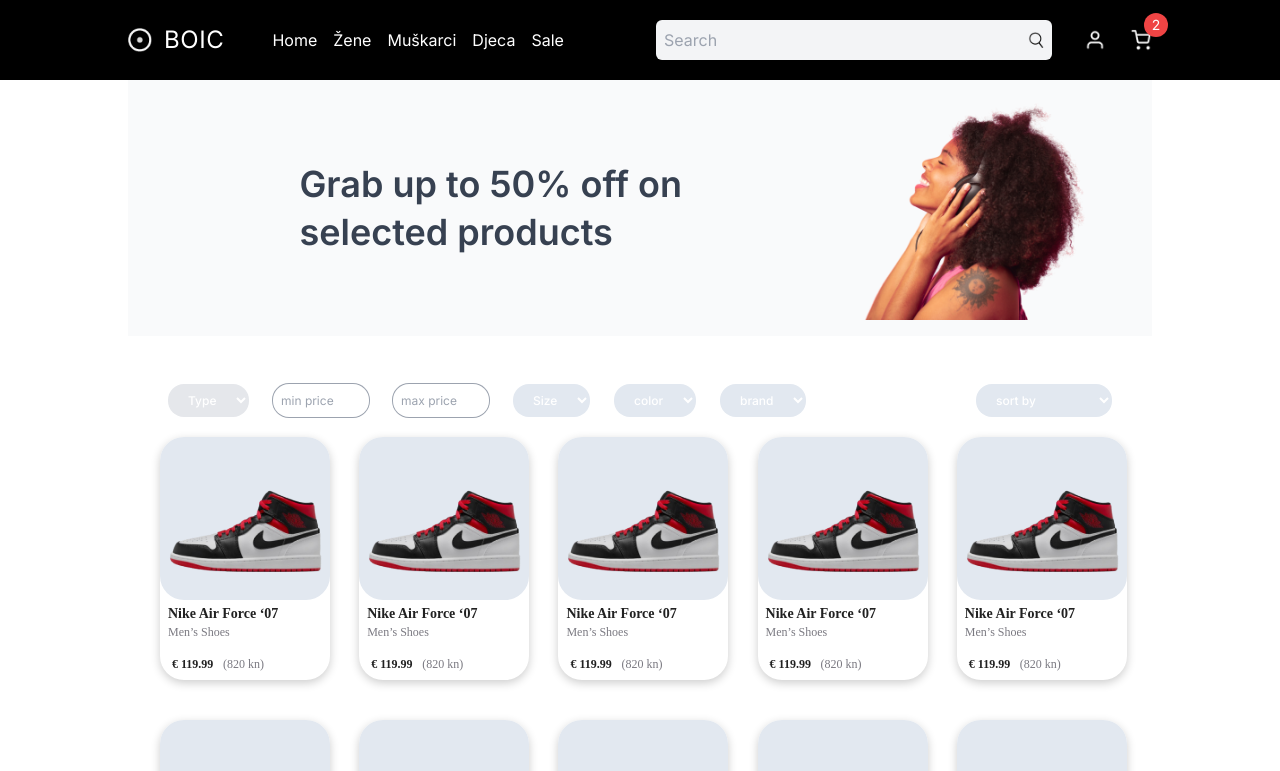
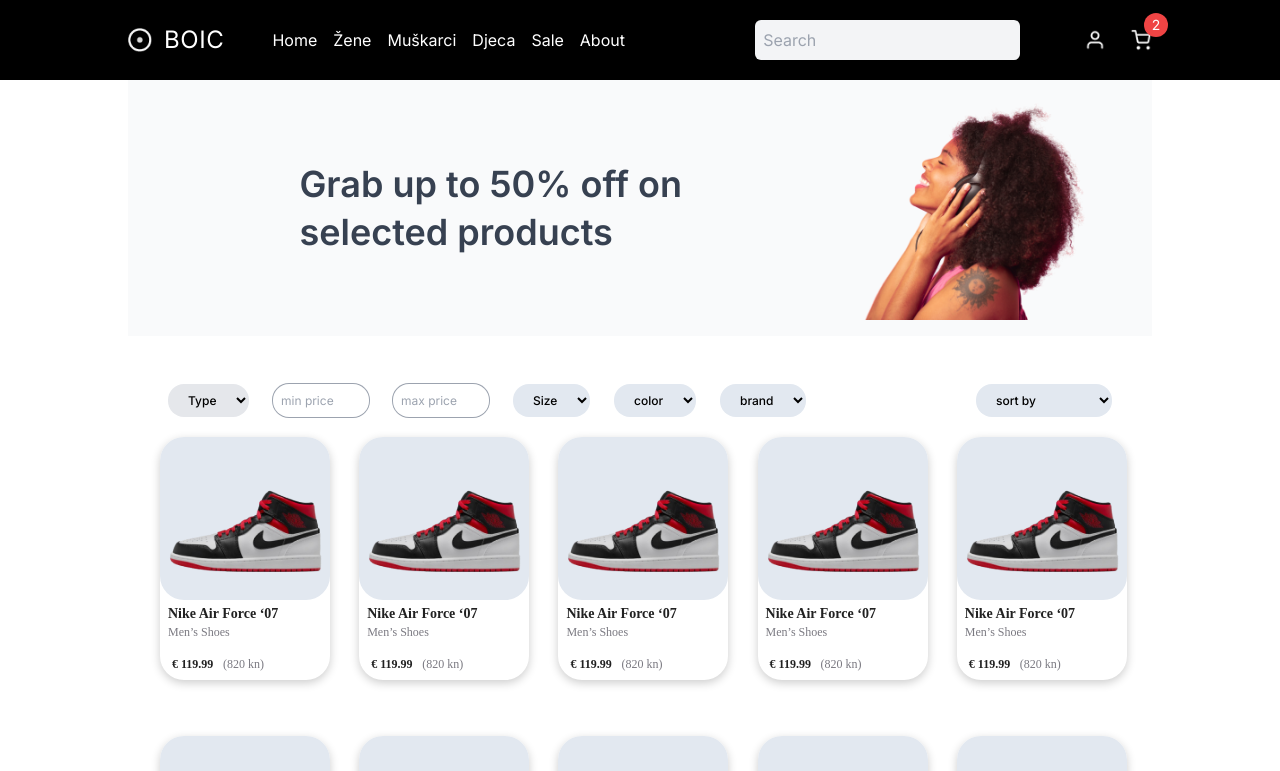
Before and after one commit to kbotic00/BOIC, a Next.js app in the folder my-app/: page /list in a window 1280 px wide. Shown: the top 771 px of the page. Built offline with nearby package versions, Linux system fonts and the light colour scheme.

Commit message:
poboljsanm home za male ekrane boja

```diff
--- a/my-app/app/[slug]/page.tsx
+++ b/my-app/app/[slug]/page.tsx
@@ -3,9 +3,9 @@
 
 const SinglePage = () => {
     return (
-      <div className='px-2 md:px-2 lg:px-12 xl:px-16 2xl:px-20 relative flex top-10 pb-20 flex-col lg:flex-row gap-16 bg-white '>
+      <div className='px-2 md:px-2 lg:px-12 xl:px-16 2xl:px-20 relative flex top-10 pb-5 mb-20 flex-col lg:flex-row gap-16 bg-white text-black  '>
         {/* image cointainer*/}
-        <div className="w-full lg:w-1/2 lg:sticky top-10 bottom-5 h-max">
+        <div className="w-full lg:w-1/2 lg:sticky top-10 h-max">
         <Productimages></Productimages>
 
         </div>
--- a/my-app/app/components/Navbar.tsx
+++ b/my-app/app/components/Navbar.tsx
@@ -21,21 +21,22 @@
       {/* BIGGER SCREENS */}
       <div className="hidden md:flex items-center justify-between gap-8 h-full">
         {/* LEFT */}
-        <div className="w-1/3 xl:w-1/2 flex items-center gap-12">
+        <div className="w-3/5  flex items-center gap-12">
           <Link href="/" className="flex items-center gap-3">
             <Image src="/logo.png" alt="" width={24} height={24} />
             <div className="text-2xl tracking-wide">BOIC</div>
           </Link>
-          <div className="hidden xl:flex gap-4">
+          <div className="hidden md:flex gap-4">
             <Link href="/">Home</Link>
             <Link href="/list">Žene</Link>
             <Link href="/list">Muškarci</Link>
             <Link href="/list">Djeca</Link>
             <Link href="/list">Sale</Link>
+            <Link href="/">About</Link>
           </div>
         </div>
         {/* RIGHT */}
-        <div className="w-2/3 xl:w-1/2 flex items-center justify-between gap-8  bg-black text-white mx-15">
+        <div className="w-2/5  flex items-center justify-between gap-3  bg-black text-white ">
           <SearchBar />
           <NavIcons />
         </div>
--- a/my-app/app/components/Productlist.tsx
+++ b/my-app/app/components/Productlist.tsx
@@ -4,7 +4,7 @@
 const Productlist =()=>{
  return(
     <>
-    <div className="hidden md:grid md:grid-cols-5 md:py-5 md:pl-8 md:justify-center md:gap-1 ">
+    <div className="hidden md:grid md:grid-cols-5 md:pt-5 md:pb-9 md:pl-8 md:justify-center md:gap-1 ">
         <Product/>
         <Product/>
         <Product/>
@@ -12,7 +12,7 @@
         <Product/>
     </div>
 
-    <div className="hidden sm:grid sm:grid-cols-3 sm:py-5 sm:pl-8 sm:justify-center sm:gap-1 md:hidden lg:hidden  ">
+    <div className="hidden sm:grid sm:grid-cols-3 sm:pt-5 sm:pb-7 sm:pl-8 sm:justify-center sm:gap-1 md:hidden lg:hidden  ">
         <Product/>
         <Product/>
         <Product/>
--- a/my-app/app/components/Searchbar.tsx
+++ b/my-app/app/components/Searchbar.tsx
@@ -19,7 +19,7 @@
 
   return (
     <form
-      className="flex items-center justify-between gap-4 bg-gray-100 p-2 rounded-md flex-1 "
+      className="flex items-center justify-between gap-4 bg-gray-100 p-2 rounded-md w-2/3 "
       onSubmit={handleSearch}
     >
       <input
--- a/my-app/app/list/page.tsx
+++ b/my-app/app/list/page.tsx
@@ -6,7 +6,7 @@
 
 const ListPage = () => {
     return (
-      <div className=' px-4 md:px-8 lg:px-16 xl:px-32 2xl:px-64 relative bg-white'>
+      <div className=' px-4 md:px-8 lg:px-16 xl:px-32 2xl:px-64 relative bg-white text-black'>
         <div className=" hidden bg-gray-50 p-4 sm:flex justify-between h-64 pl-10">
           <div className="w-2/3 flex flex-col items-center justify-center gap-8">
             <h1 className=" text-xl md:text-4xl font-semibold leading-[32px] md:leading-[48px] text-gray-700">Grab up to 50% off on <br/>selected products</h1>
--- a/my-app/app/page.tsx
+++ b/my-app/app/page.tsx
@@ -6,10 +6,10 @@
 
 const HomePage = () => {
   return (
-    <div>
+    <div className="text-black">
       <Slider></Slider>
 
-      <div className="mt-12 px-4 md:px-8 lg:px-16 xl:px-32 2xl:px-64 relative bg-white">
+      <div className="mt-12 px-4 md:px-8 lg:px-16 xl:px-32 2xl:px-64 relative bg-white ">
         <h1 className="text-2xl font-bold mb-4"> Dropping soon</h1>
         <Productlist/>
         <h1 className="text-2xl font-bold mb-4"> Najnovije</h1>
```
Also changed, not shown: my-app/app/components/Footerbar.tsx (+4 -4 lines).
